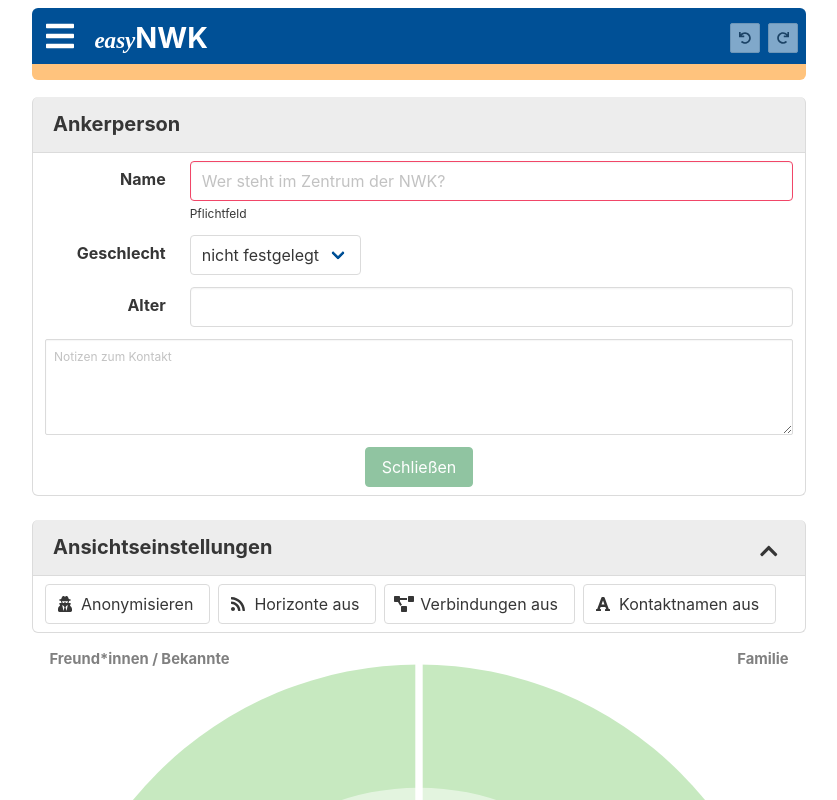
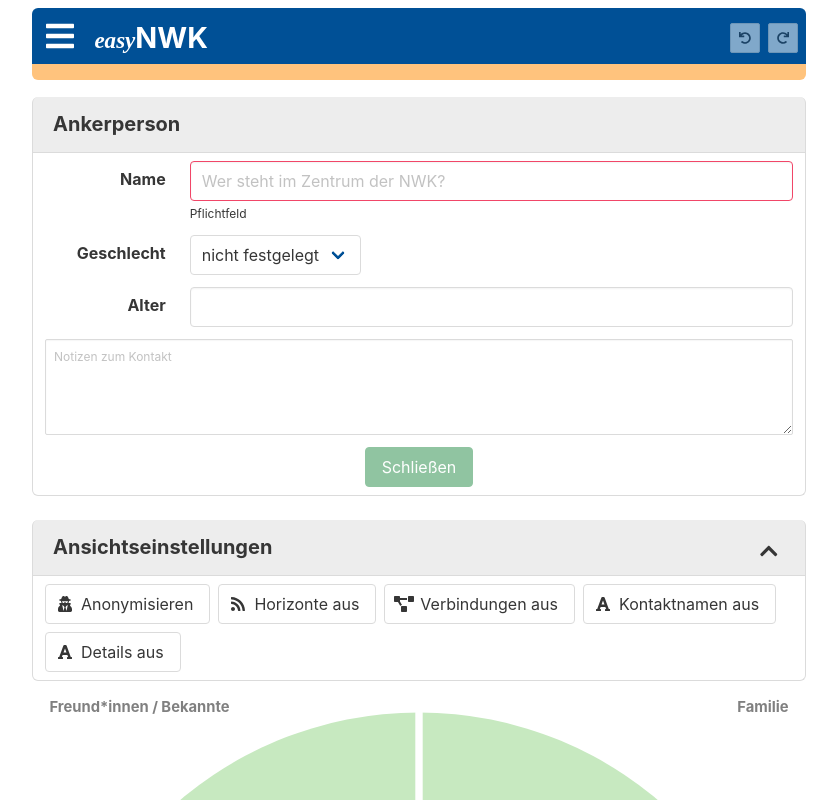
Before and after one commit to fhstp/easynwk-web, a Vue app: page / in a window 1280 px wide. Both pictures are taken after a click on the element 990 px from the left and 550 px from the top of the page. Shown: the top 800 px of the page, without its empty margins (221-1058 px from the left). Built offline with nearby package versions, Linux system fonts and the light colour scheme.

Commit message:
Detail button für age

```diff
--- a/src/components/AlteriEditForm.vue
+++ b/src/components/AlteriEditForm.vue
@@ -130,7 +130,7 @@
               :value="alter.age"
               @blur="commitEdit($event, 'age')"
               @keyup.esc="cancelEdit($event, 'age')"
-              type="text"
+              type="number"
             />
           </div>
         </div>
--- a/src/components/NetworkMap.vue
+++ b/src/components/NetworkMap.vue
@@ -150,6 +150,7 @@
           :dy="mark.y < 0 ? -1 : 4"
         >
           {{ mark.label }}
+          {{markDetails ? mark.d.age.length >= 1 ? "/ " + mark.d.age : "" : ""}}
         </text>
       </g>
       <use
@@ -252,6 +253,8 @@ export default defineComponent({
       });
     });
 
+    const markDetails = computed(() => store.state.view.details);
+
     let clickTimeoutId: number | null = null;
     const clickAlter = (alter: Alter) => {
       if (isConnectMode.value && store.state.view.editIndex != null) {
@@ -346,6 +349,7 @@ export default defineComponent({
       clickAlter,
       alteriMarks,
       connectionMarks,
+      markDetails,
       alteriNames: computed(() => store.state.view.alteriNames),
       showHorizons: computed(() => store.state.view.horizons),
       connections: computed(() => store.state.view.connections),
--- a/src/components/ViewOptionsPanel.vue
+++ b/src/components/ViewOptionsPanel.vue
@@ -47,6 +47,14 @@
                   <span v-if="alteriNames">Kontaktnamen aus</span>
                   <span v-else>Kontaktnamen ein</span>
                 </button>
+
+                <button class="button" @click.stop="toggleDetails">
+                  <span class="icon">
+                    <font-awesome-icon icon="font" />
+                  </span>
+                  <span v-if="details">Details ein</span>
+                  <span v-else>Details aus</span>
+                </button>
               </div>
             </div>
           </div>
@@ -76,6 +84,8 @@ export default defineComponent({
       alteriNames: computed(() => store.state.view.alteriNames),
       toggleAlteriNames: () => store.commit("view/toggle", "alteriNames"),
       isOpen: isOpen,
+      details: computed(() => store.state.view.details),
+      toggleDetails: () => store.commit("view/toggle", "details")
     };
   },
 });
--- a/src/store/viewOptionsModule.ts
+++ b/src/store/viewOptionsModule.ts
@@ -6,6 +6,7 @@ export interface ViewOptionsFlags {
   connections: boolean;
   alteriNames: boolean;
   statistics: boolean;
+  details: boolean;
 }
 
 export interface ViewOptionsState extends ViewOptionsFlags {
@@ -21,6 +22,7 @@ export function initViewOptionsState(): ViewOptionsState {
     connections: true,
     alteriNames: true,
     statistics: false,
+    details: false,
 
     selected: new Set<number>(),
     editIndex: null,
```
